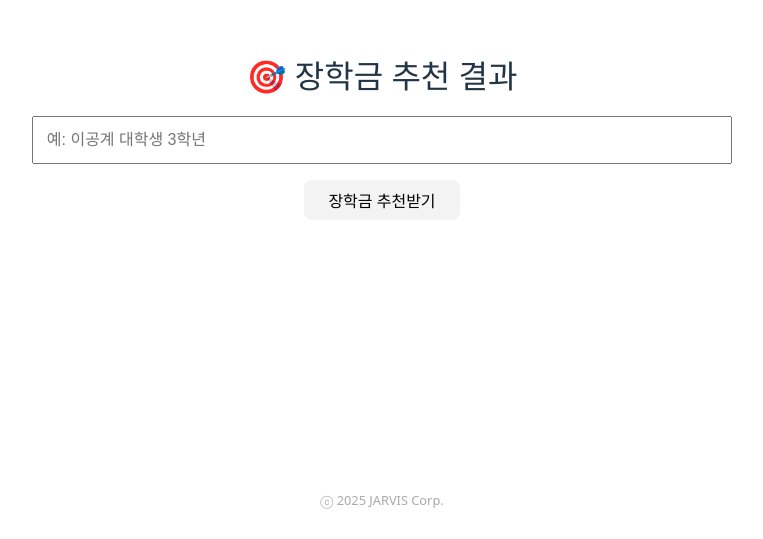
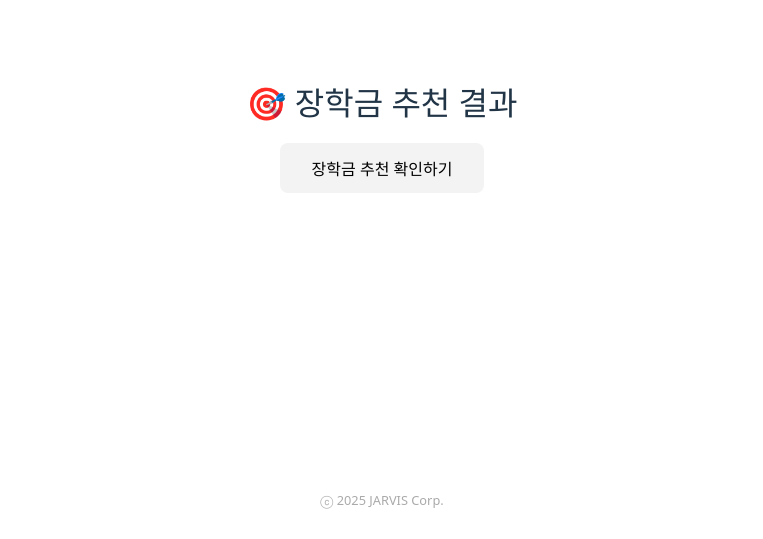
Before and after one commit to wff826/AGI-Hackaton, a React (Vite) app in the folder frontend/: page /recommend in a window 1280 px wide. Shown: the part 261-800 px from the top of the page, without its empty margins (258-1021 px from the left). Built offline with nearby package versions, Linux system fonts and the light colour scheme.

Commit message:
백/프론트 연동

```diff
--- a/frontend/src/pages/RecommendPage.tsx
+++ b/frontend/src/pages/RecommendPage.tsx
@@ -1,5 +1,5 @@
 // 📄 src/pages/RecommendPage.tsx
-import React, { useEffect, useState } from "react";
+import React, { useState } from "react";
 
 interface Program {
   title: string;
@@ -11,23 +11,16 @@ const RecommendPage = () => {
   const [programs, setPrograms] = useState<Program[]>([]);
   const [loading, setLoading] = useState(false);
   const [error, setError] = useState("");
-  const [userInput, setUserInput] = useState("");
 
-  const handleSubmit = async () => {
-    if (!userInput.trim()) return;
-
+  const handleFetch = async () => {
     setLoading(true);
     setError("");
     try {
-      const res = await fetch("http://localhost:8000/recommend", {
-        method: "POST",
-        headers: { "Content-Type": "application/json" },
-        body: JSON.stringify({ query: userInput })
-      });
+      const res = await fetch("http://localhost:8000/recommend-programs");
       const data = await res.json();
       setPrograms(data.programs);
     } catch (err) {
-      setError("❌ 추천 실패. 다시 시도해주세요.");
+      setError("❌ 추천을 불러오는 데 실패했습니다.");
     } finally {
       setLoading(false);
     }
@@ -44,42 +37,36 @@ const RecommendPage = () => {
         alignItems: "center",
         backgroundColor: "#fff",
         padding: "2rem",
+        boxSizing: "border-box",
         position: "relative",
-        boxSizing: "border-box"
       }}
     >
       <h2 style={{ fontSize: "2rem", marginBottom: "1rem" }}>🎯 장학금 추천 결과</h2>
 
-      <div style={{ width: "100%", maxWidth: "700px", textAlign: "center" }}>
-        <input
-          type="text"
-          value={userInput}
-          onChange={(e) => setUserInput(e.target.value)}
-          placeholder="예: 이공계 대학생 3학년"
+      <button
+        onClick={handleFetch}
+        disabled={loading}
         style={{
-            width: "100%",
-            padding: "0.8rem",
+          padding: "0.8rem 2rem",
           fontSize: "1rem",
-            marginBottom: "1rem",
-            boxSizing: "border-box"
+          border: "none",
+          backgroundColor: "#f3f3f3",
+          borderRadius: "8px",
+          cursor: "pointer",
+          marginBottom: "2rem",
         }}
-        />
-        <button
-          onClick={handleSubmit}
-          disabled={loading}
-          style={{ padding: "0.5rem 1.5rem", fontSize: "1rem", cursor: "pointer", borderRadius: "8px", border: "none", backgroundColor: "#f3f3f3" }}
       >
-          {loading ? "추천 중..." : "장학금 추천받기"}
+        {loading ? "불러오는 중..." : "장학금 추천 확인하기"}
       </button>
 
-        {error && <p style={{ color: "red", marginTop: "1rem" }}>{error}</p>}
+      {error && <p style={{ color: "red" }}>{error}</p>}
 
-        <div style={{ marginTop: "2rem", textAlign: "left" }}>
+      <div style={{ width: "100%", maxWidth: "800px", textAlign: "left" }}>
         {programs.map((p, i) => (
           <div key={i} style={{ marginBottom: "1.5rem" }}>
             <h3>📌 {p.title}</h3>
             <p>{p.description}</p>
-              {p.link.startsWith("http") ? (
+            {p.link?.startsWith("http") ? (
               <a href={p.link} target="_blank" rel="noopener noreferrer">
                 🔗 공식 링크
               </a>
@@ -88,7 +75,6 @@ const RecommendPage = () => {
             )}
           </div>
         ))}
-        </div>
       </div>
 
       <p
```
Also changed, not shown: 2 other files (tests, documents, lock files or other folders). Lines whose indentation alone changed are shown as unchanged.
